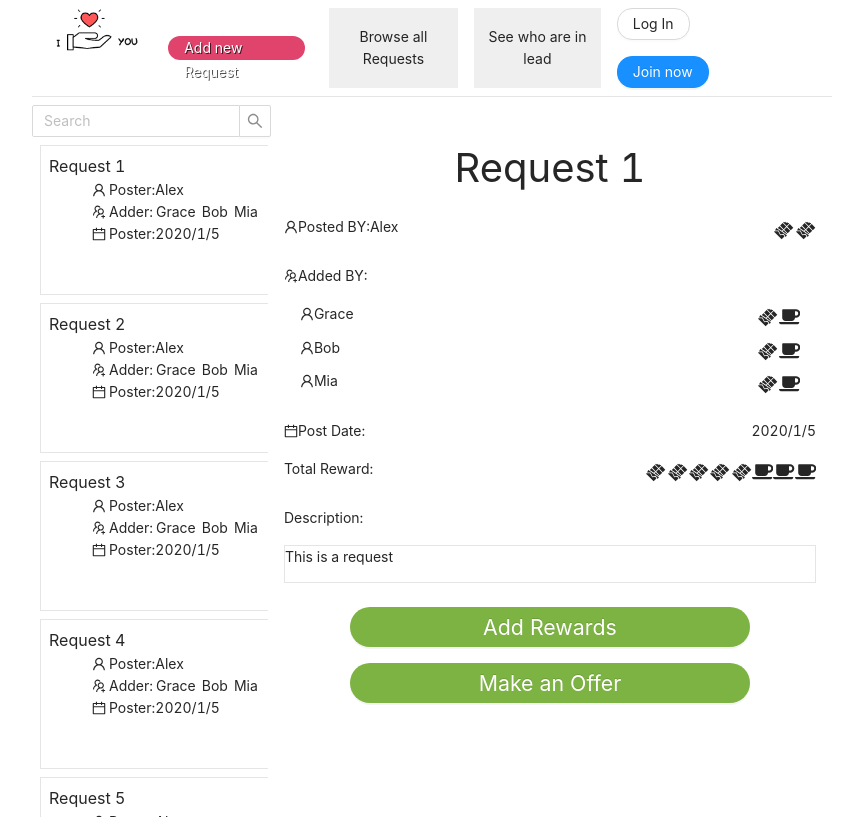
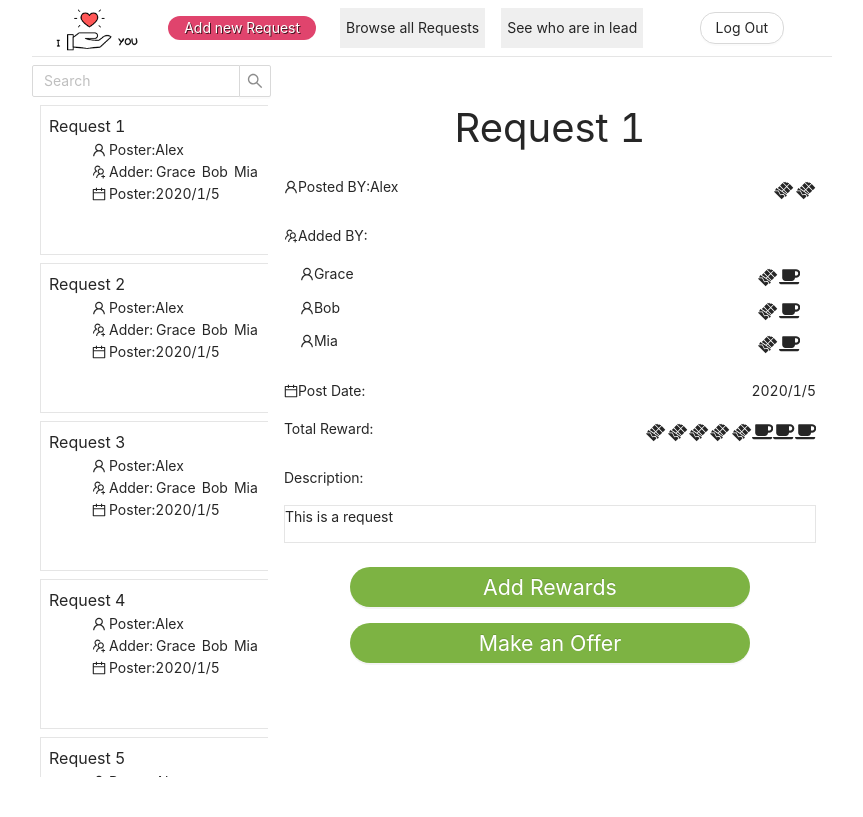
Before and after one commit to Alexander-run/AIP_IOU, a React (Create React App) app: page /Dashboard in a window 1280 px wide. Shown: the whole page, without its empty margins (208-1071 px from the left). Built offline with nearby package versions, Linux system fonts and the light colour scheme; no server answers.

Commit message:
Added the Dashboard Layout and Logout

```diff
--- a/src/App.js
+++ b/src/App.js
@@ -8,6 +8,7 @@ import { Button } from 'antd';
 import Home from './components/Home/Index';
 import 'antd/dist/antd.css';
 import LoginPage from './components/loginPage/Index';
+import Dashboard from './components/Dashboard/Dashboard';
 
 
 class App extends React.Component{
@@ -37,6 +38,7 @@ class App extends React.Component{
                 <Route path='/home/:id' component={Home}/>
                 <Route path='/signupPage' component={SignupPage}/>
                 <Route path='/login' component={LoginPage}/>
+                <Route path='/Dashboard' component={Dashboard}/>
                 <Route path='/' component={StartPage}/>
               </Switch>
           </div>
--- /dev/null
+++ b/src/components/Dashboard/Dashboard.css
@@ -0,0 +1,57 @@
+.start-header{
+    border-bottom: 1px solid #E5E5E5;
+}
+.start-body{
+    padding-top: 1vh;
+    overflow: hidden;
+}
+.start-header, .start-body{
+    width: 100vh;
+    margin: auto;
+}
+
+.start-header, .start-header-navigation, .start-header-left{
+    display: flex;
+    flex-direction: row;
+    justify-content: space-between;
+    background-color: #fff;
+}
+.start-header-navigation button{
+    margin: 1vh;
+    border: 0px;
+    transition: 0.35s;
+    outline: none;
+}
+.start-header-navigation button:hover{
+    margin-top: 2px;
+    border-bottom: 2px solid #008FB4;
+    cursor: pointer;
+    color: #008FB4;
+}
+.start-header img{
+    height: 7vh;
+
+}
+.start-header-addRequestButton{
+    margin: auto 2vh;
+    padding: 0 2vh;
+    line-height: 3vh;
+    height:3vh;
+    background-color:#E0446D;
+    border-radius:3vh;
+    color: #fff;
+    text-shadow: 1px 1px 0 rgba(0, 0, 0, .7);
+}
+.start-header-addRequestButton:hover{
+    cursor: pointer;
+    text-shadow: 1px -1px 0 rgba(0, 0, 0, .7);
+}
+.start-header-right{
+    margin-top: auto;
+    margin-bottom: auto;
+    padding-right: 5vh;
+}
+.start-header-right button{
+    margin: 1vh;
+    border-radius: 15px;
+}
--- /dev/null
+++ b/src/components/Dashboard/Dashboard.js
@@ -0,0 +1,152 @@
+import React from 'react';
+import { Link, Router, Route } from 'react-router';
+import './Dashboard.css';
+import logo from '../../assert/utslogo.png'
+import { Button, Layout, Modal } from 'antd';
+import LeaderBoard from "../leaderBoard/LeaderBoard";
+import RequestList from "../requestList/RequestList";
+import AddRequest from "../AddRequest/Index";
+import Sider from 'antd/lib/layout/Sider';
+import axios from 'axios';
+import LogoutPage from '../LogoutPage/Index';
+
+
+class Dashboard extends React.Component{
+
+    constructor(props){
+        super(props);
+        this.state={
+            addRequestVisible:false,
+            logoutModalVisible:false,
+            showLogoutButtons:"block",
+            showRequestList:"block",
+            showLeaderBoard:"none",
+            loginStatus: false,
+            userID: null,
+
+            browseButtonStyle:{},
+            leaderBoardButtonStyle:{}
+        };
+    }
+
+    componentDidMount(){
+        // check whether is logged in or not
+        // API for check_login
+
+        // axios.get('API_checkloginstatus')
+        //     .then(res => {
+        //         const loginStatus = res.data.data.login;
+        //         this.setState({
+        //             loginStatus:`${loginStatus}`
+        //         })
+        //     })
+        // // API end
+        if(this.state.loginStatus){
+            // hide login button and sign up button, show personal home button
+
+        }
+
+    }
+
+    handleLogoutClick(){
+        this.setState({
+              logoutModalVisible:true
+
+       })
+   }
+   handleCancel(){
+        this.setState({
+            addRequestVisible:false,
+            logoutModalVisible:false
+        })
+        this.forceUpdate();
+   }
+   handleAddRequest(){
+        this.setState({
+            addRequestVisible:true
+        })
+   }
+
+   displayRequestsList(){
+       this.setState({
+            browseButtonStyle:{
+                marginTop: "2px",
+                borderBottom: "2px solid #008FB4",
+                cursor: "pointer",
+                color: "#008FB4",
+            },
+            showRequestList:"block",
+            leaderBoardButtonStyle:{},
+            showLeaderBoard:"none"
+       });
+   }
+   displayLeaderBoard(){
+    this.setState({
+        leaderBoardButtonStyle:{
+             marginTop: "2px",
+             borderBottom: "2px solid #008FB4",
+             cursor: "pointer",
+             color: "#008FB4",
+         },
+         showLeaderBoard:"block",
+         browseButtonStyle:{},
+         showRequestList:"none"
+    });
+}
+
+    render(){
+        return(
+            <div className="start">
+                <div className="start-header">
+                    <div className="start-header-left">
+                        <img src={logo}></img>
+                        <div
+                            className="start-header-addRequestButton"
+                            onClick={this.handleAddRequest.bind(this)}
+                        >Add new Request
+                        </div>
+                        <div className="start-header-navigation">
+                            <button
+                                style={this.state.browseButtonStyle}
+                                onClick={this.displayRequestsList.bind(this)}
+                            >Browse all Requests</button>
+                            <button
+                                style={this.state.leaderBoardButtonStyle}
+                                onClick={this.displayLeaderBoard.bind(this)}
+                            >See who are in lead</button>
+                        </div>
+                    </div>
+                    <div className="start-header-right" style={{display:this.state.showLogoutButtons}}>
+                        <Button
+                            type="default"
+                            onClick={this.handleLogoutClick.bind(this)}
+                        >Log Out</Button>
+                    </div>
+                </div>
+                <div className="start-body">
+                    <div style={{display:this.state.showRequestList}}><RequestList /></div>
+                    <div style={{display:this.state.showLeaderBoard}}><LeaderBoard /></div>
+                </div>
+
+                <Modal
+                    title="Create your Request"
+                    footer={[]}
+                    visible={this.state.addRequestVisible}
+                    onOk={this.handleAddRequestSubmit}
+                    onCancel={this.handleCancel.bind(this)}>
+                        <AddRequest />
+                </Modal>
+                <Modal
+                    title="Are Your Sure Want to logout?"
+                    footer={[]}
+                    visible={this.state.logoutModalVisible}
+                    onOk={this.handleLoginSubmit}
+                    onCancel={this.handleCancel.bind(this)}>
+                        <LogoutPage />
+                </Modal>
+            </div>
+        );
+    }
+}
+
+export default Dashboard;
--- /dev/null
+++ b/src/components/LogoutPage/Index.js
@@ -0,0 +1,35 @@
+import React from 'react';
+import "./index.css";
+import { Button, message } from 'antd';
+import axios from 'axios';
+
+
+class LogoutPage extends React.Component{
+
+    constructor(props){
+        super(props);
+        this.state={
+            logout:false,
+        }
+    }
+
+    logout(){
+
+        message.success("Logout Success");
+        this.setState({logout:true});
+        setTimeout(() => {
+          this.props.logout();
+        },2000);
+    }
+
+
+    render(){
+        return(
+            <div class="logoutPage">
+                <Button type='primary' onClick={this.logout.bind(this)}>Logout</Button>
+            </div>
+        );
+    }
+}
+
+export default LogoutPage;
--- /dev/null
+++ b/src/components/LogoutPage/index.css
@@ -0,0 +1,12 @@
+.logoutPage{
+    align-items: center;
+    display: flex;
+    flex-direction: column;
+    justify-content: space-between;
+}
+.logoutPage button{
+    height: 50px;
+    width: 400px;
+    font-size: 16pt;
+    border-radius: 20px;
+}
```
